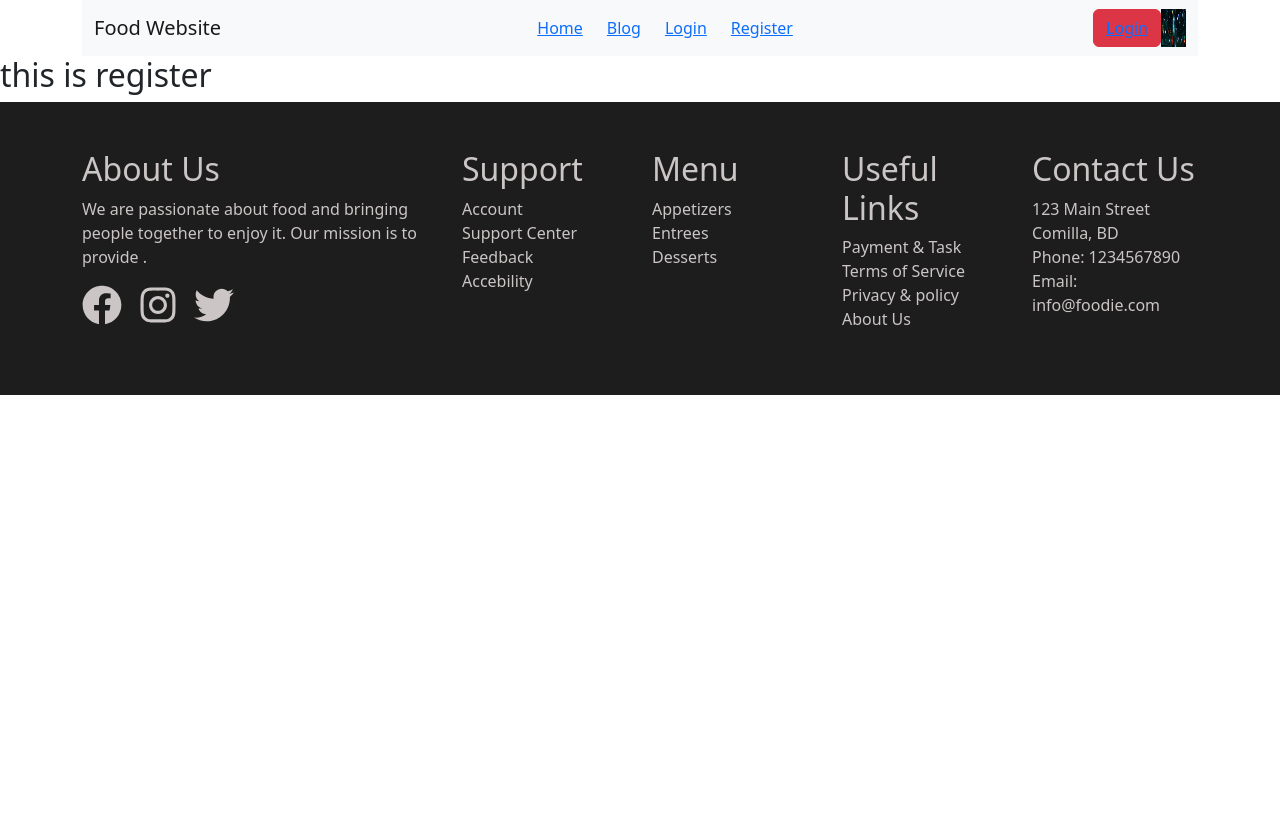
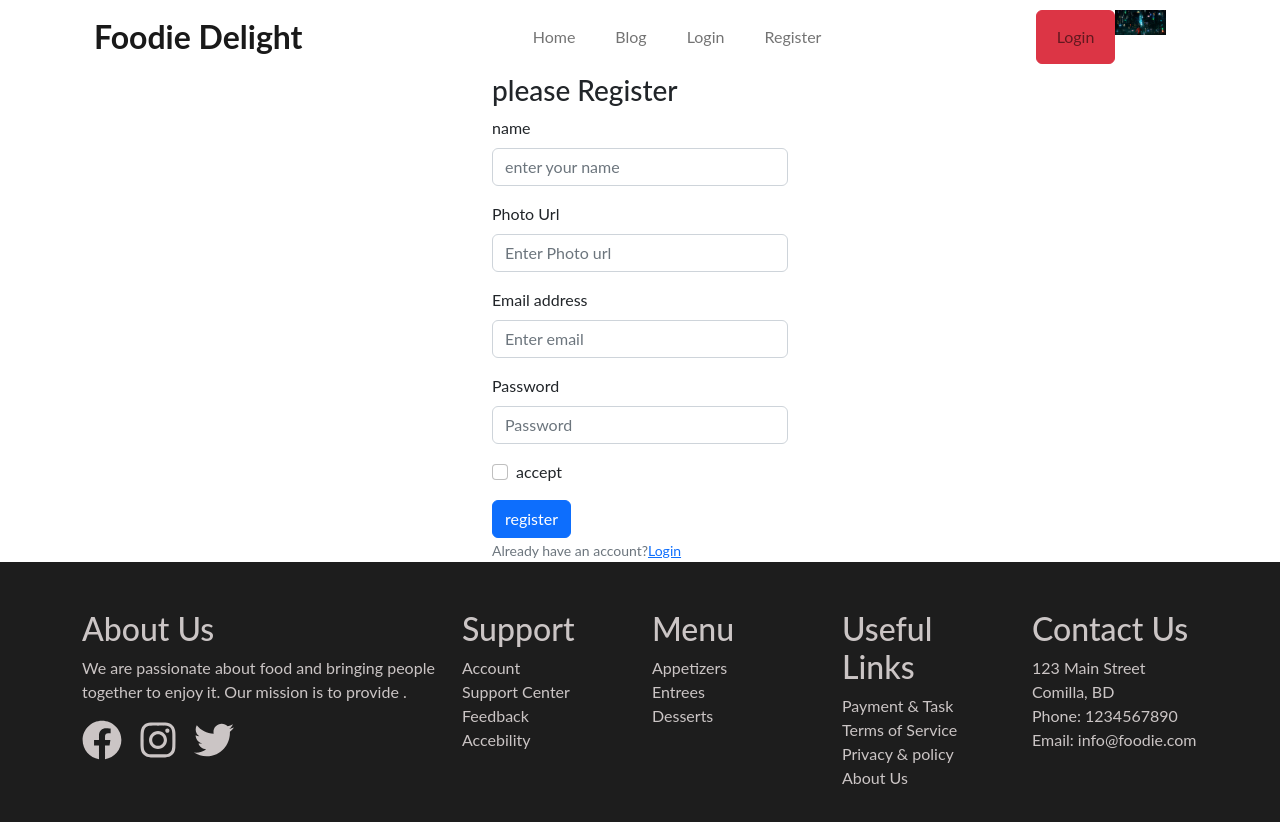
Before and after one commit to masum199/Food-delight-client, a React (Vite) app: page /register in a window 1280 px wide. Shown: the top 822 px of the page. Before the commit the page ends 800 px from the top, so only its background shows below. Built offline with nearby package versions, Linux system fonts and the light colour scheme.

Commit message:
added register

```diff
--- a/src/components/Banner/Banner.jsx
+++ b/src/components/Banner/Banner.jsx
@@ -9,7 +9,7 @@ const Banner = () => {
                 <div className="col-md-6 banner-text">
                     <h1 className="banner-title fw-bold">We Provide The Best Quality Foods</h1>
                     <p className="banner-description">Experience the taste of our exquisite dishes made from the freshest ingredients.</p>
-                    <button className="banner-button btn btn-primary">View Menu</button>
+                    <button className="banner-button btn btn-danger py-3 px-3 fs-3">Explore Foods</button>
                 </div>
                 <div className="col-md-6">
                     <img src={image} alt="Delicious Food" className="banner-img img-fluid" />
--- /dev/null
+++ b/src/components/Home/Main.css
@@ -0,0 +1,6 @@
+
+
+body {
+        font-family: 'Bebas Neue', sans-serif;
+
+}
--- a/src/components/Home/Main.jsx
+++ b/src/components/Home/Main.jsx
@@ -2,6 +2,7 @@ import React from 'react';
 import NavBar from '../NavBar/NavBar';
 import { Outlet } from 'react-router-dom';
 import Footer from '../Footer/Footer';
+import './Main.css'
 
 const Main = () => {
     return (
--- /dev/null
+++ b/src/components/NavBar/NavBar.css
@@ -0,0 +1,12 @@
+
+
+
+
+
+
+
+
+.nav-user {
+    height: 25px;
+    margin-right: 20px;
+}
--- a/src/components/NavBar/NavBar.jsx
+++ b/src/components/NavBar/NavBar.jsx
@@ -1,28 +1,27 @@
 import React from 'react';
 import { Button, Container, Nav, Navbar } from 'react-bootstrap';
 import { Link } from 'react-router-dom';
-import user from '../../assets/user.png.jpg'
+import user from '../../assets/user.png.jpg';
+import './NavBar.css';
 
 const NavBar = () => {
     return (
         <div>
             <Container>
-                <Navbar collapseOnSelect expand="lg" bg="light" variant="light">
+                <Navbar expand="lg" variant="light" className="navbar">
                     <Container>
-                        <Navbar.Brand href="#home">Food Website</Navbar.Brand>
-                        <Navbar.Toggle aria-controls="responsive-navbar-nav" />
+                        <Navbar.Brand className="navbar-brand fw-bold fs-2 ">Foodie Delight</Navbar.Brand>
+                        <Navbar.Toggle aria-controls="responsive-navbar-nav" className="navbar-toggle" />
                         <Navbar.Collapse id="responsive-navbar-nav">
                             <Nav className="mx-auto gap-4">
-                                <Link to="/">Home</Link>
-                                <Link to="/blog">Blog</Link>
-                                <Link to="/login">Login</Link>
-                                <Link to="/register">Register</Link>
+                                <Link to="/" className="nav-link">Home</Link>
+                                <Link to="/blog" className="nav-link">Blog</Link>
+                                <Link to="/login" className="nav-link">Login</Link>
+                                <Link to="/register" className="nav-link">Register</Link>
                             </Nav>
                             <Nav>
-                            <Button variant="danger"><Link to="/login">Login</Link></Button>
-
-                                <img style={{width:'25px'}} src={user} alt="" />
-
+                                <Button variant="danger" className="nav-button"><Link to="/login" className="nav-link">Login</Link></Button>
+                                <img src={user} alt="" className="nav-user" />
                             </Nav>
                         </Navbar.Collapse>
                     </Container>
--- a/src/components/SpecialMenu/SpecialMenu.jsx
+++ b/src/components/SpecialMenu/SpecialMenu.jsx
@@ -10,10 +10,10 @@ const SpecialMenu = () => {
     return (
         <div>
             <div className='text-center'>
-                <h1 className='font'>Our Special Menu</h1>
-                <p>Lorem ipsum dolor, sit amet consectetur adipisicing <br /> elit. Sequi, accusamus.</p>
-            </div>
-            <div className='fw-bold'>
+    <h1 className='display-1 fw-bold'>Our Special Menu</h1>
+    <p className='my-4 fw-bold'>Welcome to our restaurant! We offer a variety of delicious and healthy dishes made with fresh, locally-sourced ingredients. Whether you're in the mood for a hearty meal or a light snack, we have something for everyone. Come dine with us and experience the best food in town!</p>
+</div>
+            <div className='fw-bold my-4'>
             <Marquee behavior="" direction="left" speed={100}>
             <Button className='ms-5 btn-m' variant="light">All</Button>
             <Button className='ms-5 btn-m' variant="light">Spacial Food</Button>
--- /dev/null
+++ b/src/components/User/Login/Login.css
@@ -0,0 +1,10 @@
+.form-login{
+    background-color: aqua;
+}
+.login-button{
+    background-color: aqua;
+}
+*{
+    font-family: 'Lato';
+    font-style: normal;
+}
--- a/src/components/User/Login/Login.jsx
+++ b/src/components/User/Login/Login.jsx
@@ -1,17 +1,16 @@
 import React from 'react';
 import { Button, Container, Form } from 'react-bootstrap';
 import { Link } from 'react-router-dom';
-import { FaGoogle } from 'react-icons/fa';
+import { FaGoogle, FaGithub } from 'react-icons/fa';
+import './Login.css'
 
 const Login = () => {
   return (
-
-          <div style={{height:'400px'}} className='w-50 mt-5 d-flex gap-5 container' >
-            <Form className=''>
+    <div  className=' d-flex gap-5 container w-50'>
+      <Form  className='form-login p-5'>
         <Form.Group className="mb-3" controlId="formBasicEmail">
           <Form.Label>Email address</Form.Label>
-                    <Form.Control type="email" name='email' placeholder="Enter email" required/>
-
+          <Form.Control type="email" name='email' placeholder="Enter email" required />
         </Form.Group>
 
         <Form.Group className="mb-3" controlId="formBasicPassword">
@@ -27,21 +26,17 @@ const Login = () => {
           Don't have an account?<Link to="/register">Register</Link>
         </Form.Text>
         <Form.Text className="text-success">
-
         </Form.Text>
         <Form.Text className="text-danger">
-
         </Form.Text>
       </Form>
-            <div>
-
+      <div className='p-5 login-button'>
         <h2>please login</h2>
-                <Button className='mt-3 w-100' variant="secondary"><FaGoogle></FaGoogle> Google</Button>
+        <Button className='mt-3 w-100' variant="secondary"><FaGoogle /> Login with Google</Button>
         <br />
-                <Button className='mt-3 w-100' variant="secondary">github</Button>
+        <Button className='mt-3 w-100' variant="secondary"><FaGithub /> Login with Github</Button>
       </div>
     </div>
-
   );
 };
 
--- a/src/components/User/Register/Register.jsx
+++ b/src/components/User/Register/Register.jsx
@@ -1,10 +1,50 @@
 import React from 'react';
+import { Button, Container, Form } from 'react-bootstrap';
+import { Link } from 'react-router-dom';
 
 const Register = () => {
     return (
-        <div>
-            <h2>this is register</h2>
-        </div>
+        <Container className='w-25 mx-auto'>
+        <h3>please Register</h3>
+        <Form>
+            <Form.Group className="mb-3" controlId="formBasicEmail">
+                <Form.Label>name</Form.Label>
+                <Form.Control type="text" name='name' placeholder="enter your name" required/>
+            </Form.Group>
+            <Form.Group className="mb-3" controlId="formBasicEmail">
+                <Form.Label>Photo Url</Form.Label>
+                <Form.Control type="text" name='Photo' placeholder="Enter Photo url" required/>
+            </Form.Group>
+            <Form.Group className="mb-3" controlId="formBasicEmail">
+                <Form.Label>Email address</Form.Label>
+                <Form.Control type="email" name='email' placeholder="Enter email" required/>
+            </Form.Group>
+
+            <Form.Group className="mb-3" controlId="formBasicPassword">
+                <Form.Label>Password</Form.Label>
+                <Form.Control type="password" name='password' placeholder="Password" required />
+            </Form.Group>
+            <Form.Group className="mb-3" controlId="formBasicCheckbox">
+                <Form.Check
+                type="checkbox"
+                name="accept"
+                label="accept" />
+            </Form.Group>
+            <Button variant="primary" type="submit">
+               register
+            </Button>
+            <br />
+            <Form.Text className="text-secondary">
+                Already have an account?<Link to="/login">Login</Link>
+                </Form.Text>
+            <Form.Text className="text-success">
+
+                </Form.Text>
+            <Form.Text className="text-danger">
+
+                </Form.Text>
+        </Form>
+    </Container>
     );
 };
 
--- a/src/main.jsx
+++ b/src/main.jsx
@@ -46,7 +46,7 @@ ReactDOM.createRoot(document.getElementById('root')).render(
 
   <React.StrictMode>
     <RouterProvider router={router}>
-    <App/>
+
     </RouterProvider>
   </React.StrictMode>
 )
```
Lines whose indentation alone changed are shown as unchanged.
